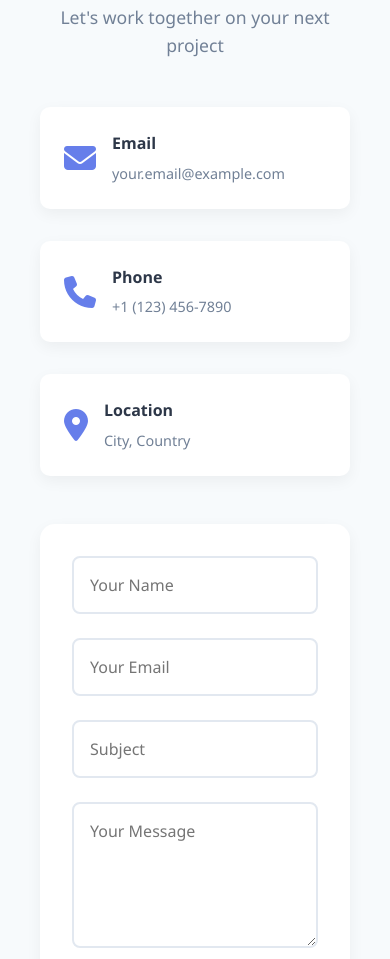
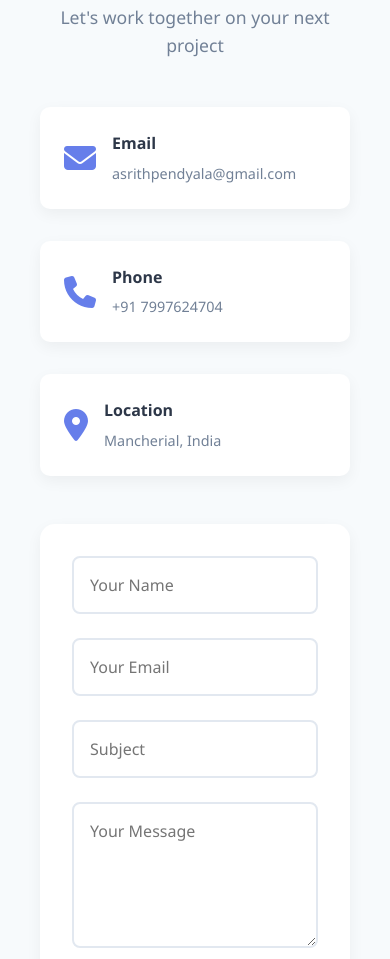
Before and after one commit to Asrith950/portfolio-website, a website: page index.html in a window 390 px wide. Shown: the part 6675-7634 px from the top of the page. Drawn offline with Linux system fonts and the light colour scheme.

Commit message:
Update contact information: email, phone, and location

```diff
--- a/index.html
+++ b/index.html
@@ -233,21 +233,21 @@
                         <i class="fas fa-envelope"></i>
                         <div>
                             <h3>Email</h3>
-                            <p>your.email@example.com</p>
+                            <p>asrithpendyala@gmail.com</p>
                         </div>
                     </div>
                     <div class="contact-item">
                         <i class="fas fa-phone"></i>
                         <div>
                             <h3>Phone</h3>
-                            <p>+1 (123) 456-7890</p>
+                            <p>+91 7997624704</p>
                         </div>
                     </div>
                     <div class="contact-item">
                         <i class="fas fa-map-marker-alt"></i>
                         <div>
                             <h3>Location</h3>
-                            <p>City, Country</p>
+                            <p>Mancherial, India</p>
                         </div>
                     </div>
                 </div>
```
